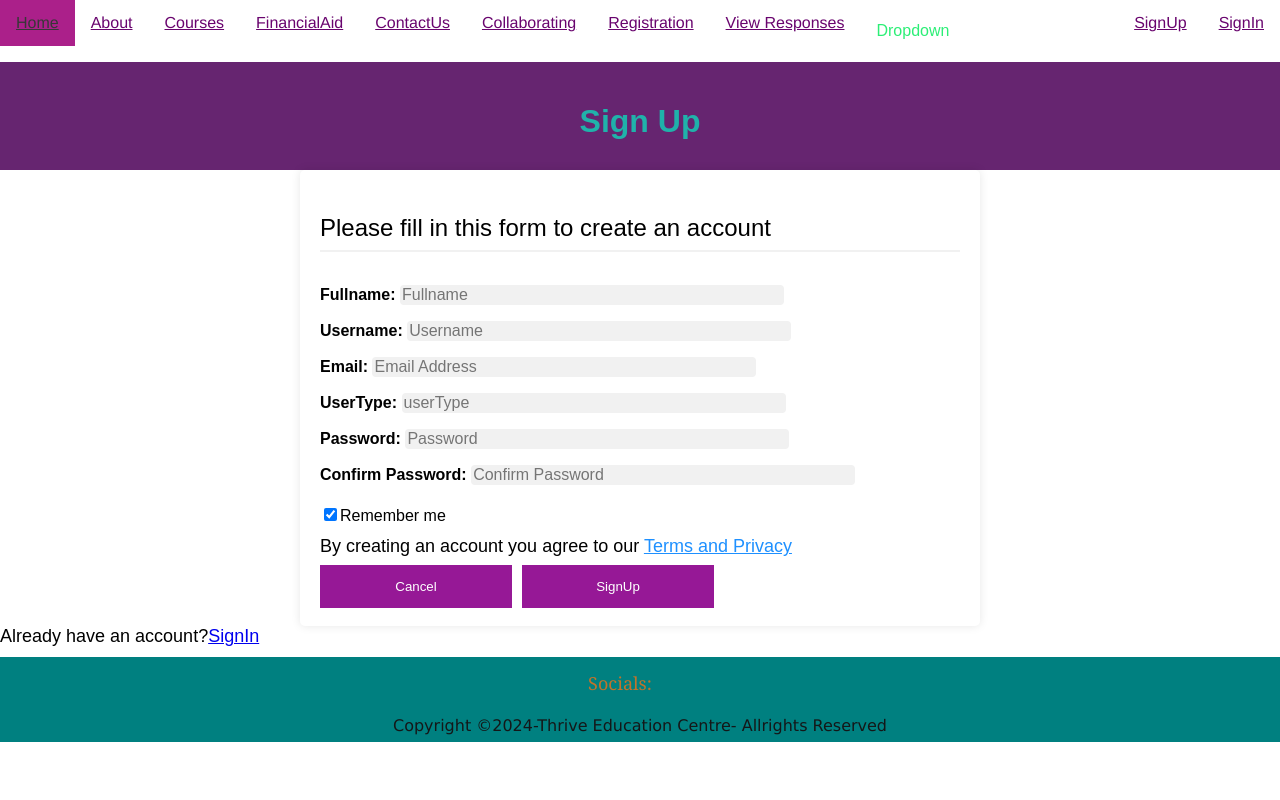
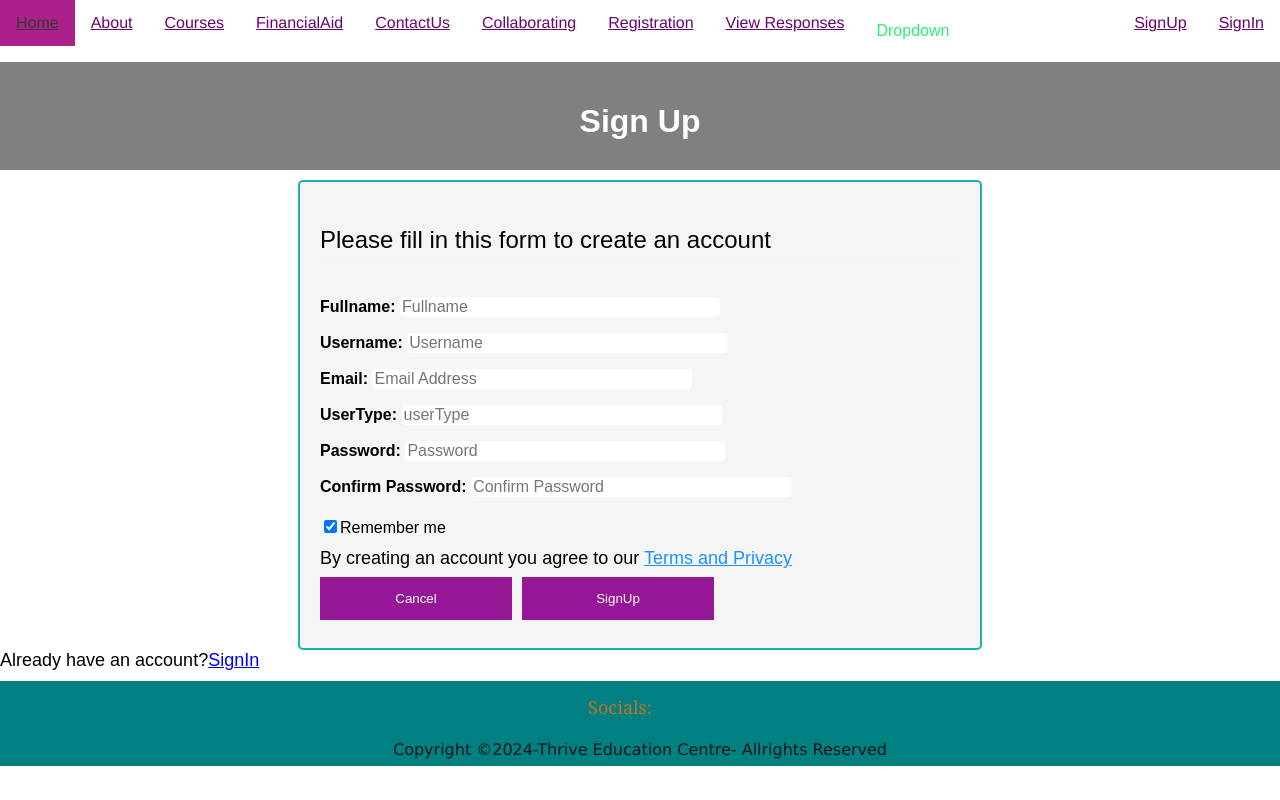
Before and after one commit to Clarita254/THRIVESCHOOL, a PHP site: page /SignUp.php in a window 1280 px wide. Run offline with PHP 8.4, Linux system fonts and the light colour scheme.

Commit message:
Styling changes on web pages

```diff
--- a/Collaborating.php
+++ b/Collaborating.php
@@ -57,7 +57,7 @@ p3{
 
     <?php include_once("templates/nav.php");?>
 
-    <div class="container">
+    <div class="containercollaborating">
     <div class="div">
     <h1 >COLLABORATION</h1>
 
--- a/FinancialAid.php
+++ b/FinancialAid.php
@@ -37,7 +37,7 @@ p{
 <body style="background-image: url(Images/Background/bb2.jpg);">
 
     <?php include_once("templates/nav.php");?>
-    <div class="container">
+    <div class="containerfinacialAid">
 
     <!--header title-->
     <h1 > Thrive Education Financial Aid <br></h1>
--- a/SignIn.php
+++ b/SignIn.php
@@ -34,7 +34,7 @@
         <img src="Images/People/img_avatar2.png"alt="Avatar" class="avatar">
 
     </div>
-    <div class="container">
+    <div class="containerSignIn">
         <label for="Username"><b>Username</b></label>
         <input type="text"placeholder="Enter Username"name="Username" required>
 
--- a/SignUp.php
+++ b/SignUp.php
@@ -8,7 +8,7 @@
 h1{
 text-align:centre;
 margin-bottom:20px;
-color:lightseagreen;
+color:white;
 }
 
 p{
@@ -26,8 +26,9 @@ p1{
   padding: 20px;
   padding-bottom:10px;
   text-align: center;
-  background-color:rgb(102, 37, 112);
-  color:lightseagreen;
+  background-color:grey;
+  margin-bottom:10px;
+
 }
 
 
@@ -60,6 +61,18 @@ box-sizing:border-box;
 margin-right:10px;
 }
 
+/*Add padding to container elements*/
+.containerSignUp{
+  padding:16px;
+  width:50%;
+ margin:0 auto;
+  padding:20px;
+  background-color:#f5f5f5;
+  border-radius:5px;
+  border:2px solid lightseagreen;
+  border-style: grooves;
+}
+
     </style>
 <body>
 
@@ -67,7 +80,7 @@ margin-right:10px;
 <h1> Sign Up </h1>
 </div>
 
-<div class="container">
+<div class="containerSignUp">
 <form action="action_page.php">
 
 <p>Please fill in this form to create an account </p>
--- a/about.php
+++ b/about.php
@@ -80,7 +80,7 @@ p2{
 
 
 
-<div class="container">
+<div class="about">
 
     <!--Vision Statement-->
 
--- a/css/form.css
+++ b/css/form.css
@@ -39,7 +40,7 @@ input[type="submit"]:hover{
 
 /*Full-width input fields*/
 input[type=text],input[type=email],input[type=password],select{
-  width:60%;
+  width:50%;
   padding:14 20px;
   font-size:medium;
   border-radius:4px;
@@ -47,7 +48,7 @@ input[type=text],input[type=email],input[type=password],select{
   margin:8px  0;
   display:inline-block;
   border:none;
-  background:#f1f1f1;
+  background:#FFFFFF;
   box-sizing: border-box;
 
 }
@@ -77,17 +78,7 @@ opacity:1;
 
 }
 
-/*Add padding to container elements*/
-.container{
-  padding:16px;
-  width:50%;
- margin:0 auto;
-  padding:20px;
-  background-color:2px solid aliceblue;
-  border-radius:5px;
-  box-shadow:0 0 10px rgba(0,0,0,0.1);
 
-}
 /*clear floats*/
 .clearfix::after{
 content:"";
```
Also changed, not shown: other parts of css/form.css (+48 -42 lines).
